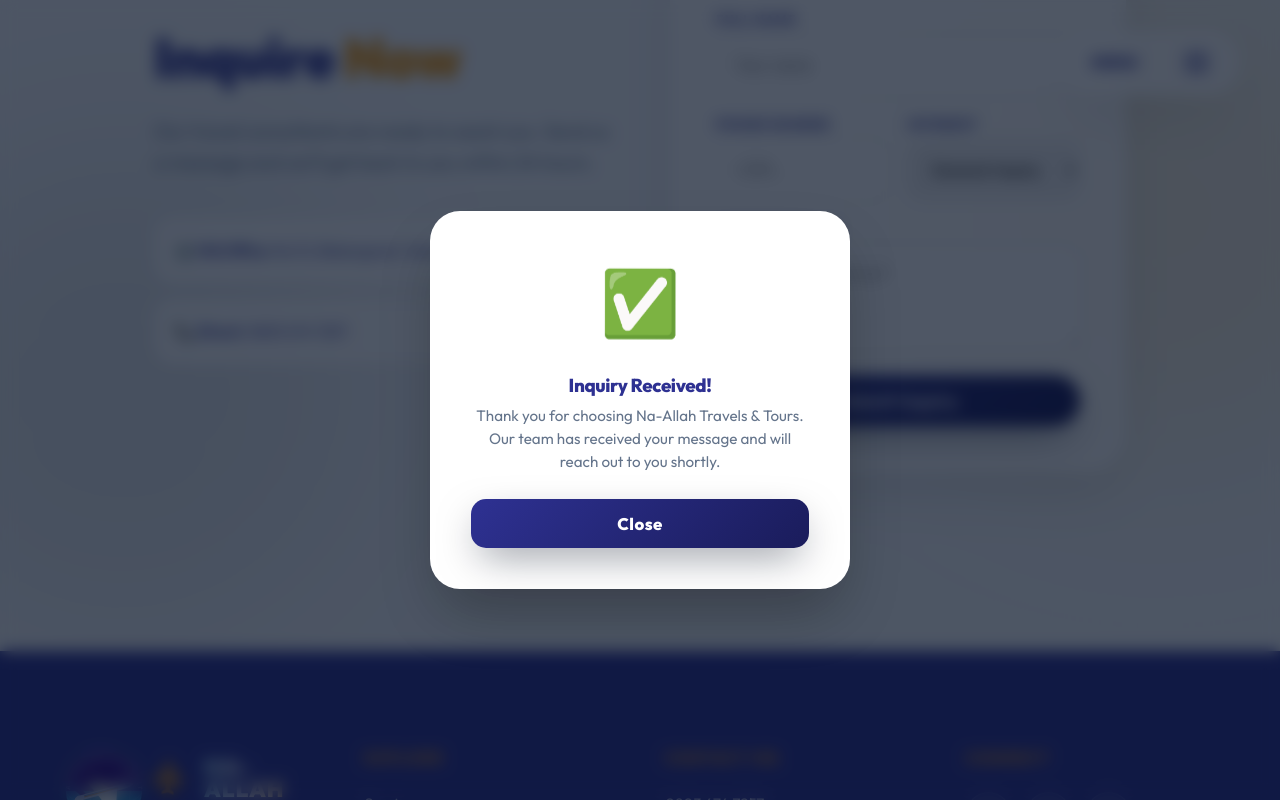
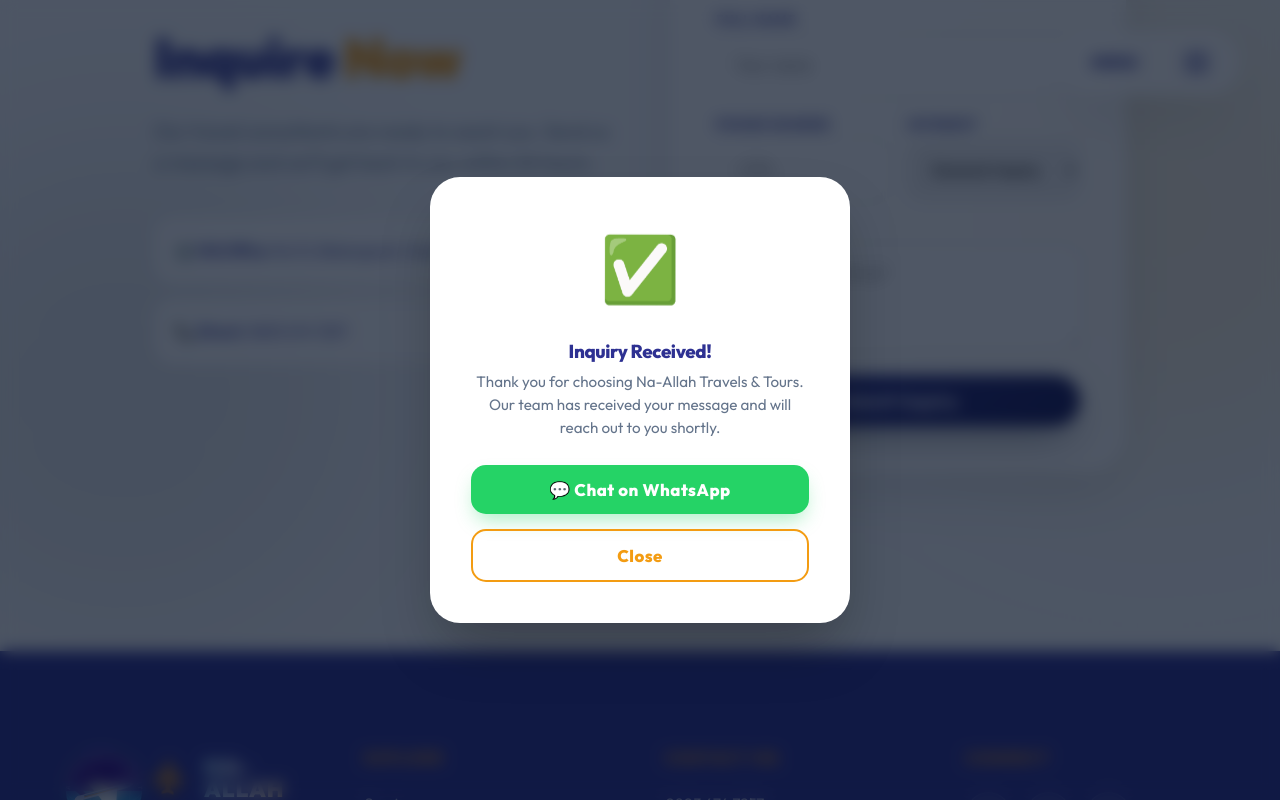
Before and after one commit to ZainabAbdulfatah25/Na-Allah-Travel-and-Tours, a React (Vite) app: page / in a window 1280 px wide. Both pictures are taken after typing "Sample", "Sample", "Sample" into the empty fields and a click on the button "Submit Inquiry". Shown: the part 2354-3154 px from the top of the page. Built offline with nearby package versions, Linux system fonts and the light colour scheme.

Commit message:
Add optional WhatsApp chat button to inquiry success modal

```diff
--- a/src/components/ContactForm.jsx
+++ b/src/components/ContactForm.jsx
@@ -22,10 +22,7 @@
     const currentBookings = JSON.parse(localStorage.getItem('na_allah_bookings')) || [];
     const newInquiry = { id: Date.now(), ...formData, status: 'Pending', date: new Date().toISOString().split('T')[0] };
     localStorage.setItem('na_allah_bookings', JSON.stringify([newInquiry, ...currentBookings]));
-    const whatsappMsg = `Hi Na-Allah travels! My name is ${formData.name}. Description: ${formData.package}. Message: ${formData.message}`;
-    window.open(`https://wa.me/${info.whatsapp}?text=${encodeURIComponent(whatsappMsg)}`, '_blank');
     setSubmitted(true);
-    setTimeout(() => setSubmitted(false), 5000);
     setFormData({ name: '', phone: '', email: '', package: 'General Inquiry', message: '' });
   };
 
@@ -68,7 +65,19 @@
             <p style={{color: '#64748b', marginBottom: '25px', lineHeight: '1.5', fontSize: '0.95rem'}}>
               Thank you for choosing Na-Allah Travels & Tours. Our team has received your message and will reach out to you shortly.
             </p>
-            <button onClick={() => setSubmitted(false)} className="btn btn-navy hover-lift" style={{width: '100%', padding: '14px', borderRadius: '15px'}}>Close</button>
+            <div style={{display: 'flex', flexDirection: 'column', gap: '15px'}}>
+              <button
+                onClick={() => {
+                  window.open(`https://wa.me/${info.whatsapp}?text=Hi%20Na-Allah%20travels!%20I%20just%20submitted%20an%20inquiry%20on%20your%20website.`, '_blank');
+                  setSubmitted(false);
+                }}
+                className="btn btn-primary hover-lift"
+                style={{width: '100%', padding: '14px', borderRadius: '15px', background: '#25D366', color: 'white', border: 'none', boxShadow: '0 10px 20px -5px rgba(37, 211, 102, 0.4)'}}
+              >
+                💬 Chat on WhatsApp
+              </button>
+              <button onClick={() => setSubmitted(false)} className="btn btn-outline hover-lift" style={{width: '100%', padding: '14px', borderRadius: '15px'}}>Close</button>
+            </div>
           </div>
         </div>
       )}
```
